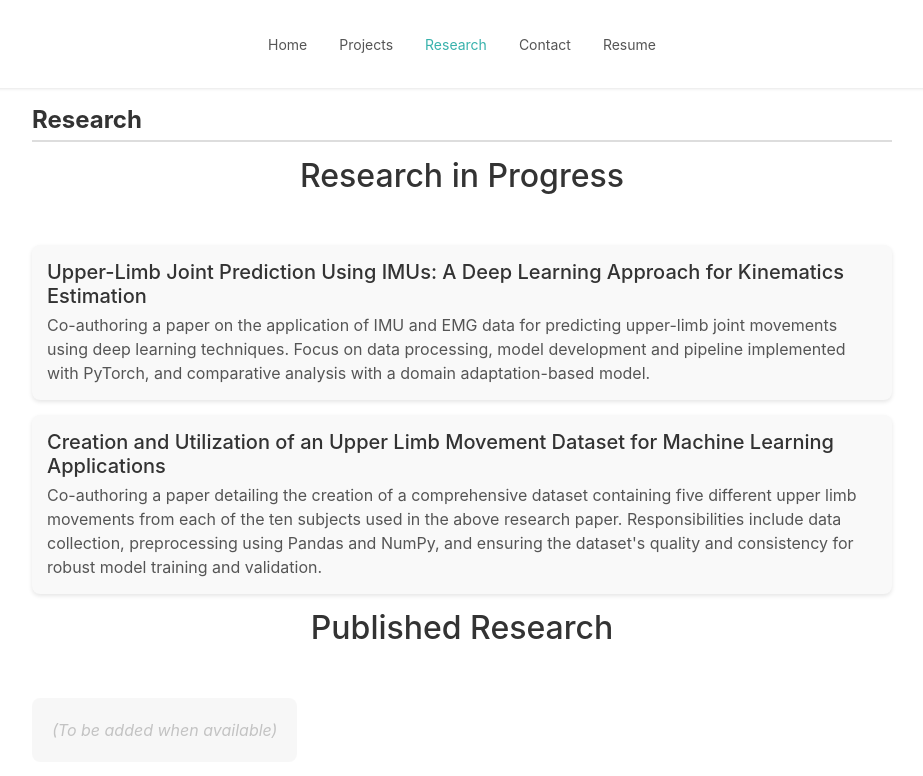
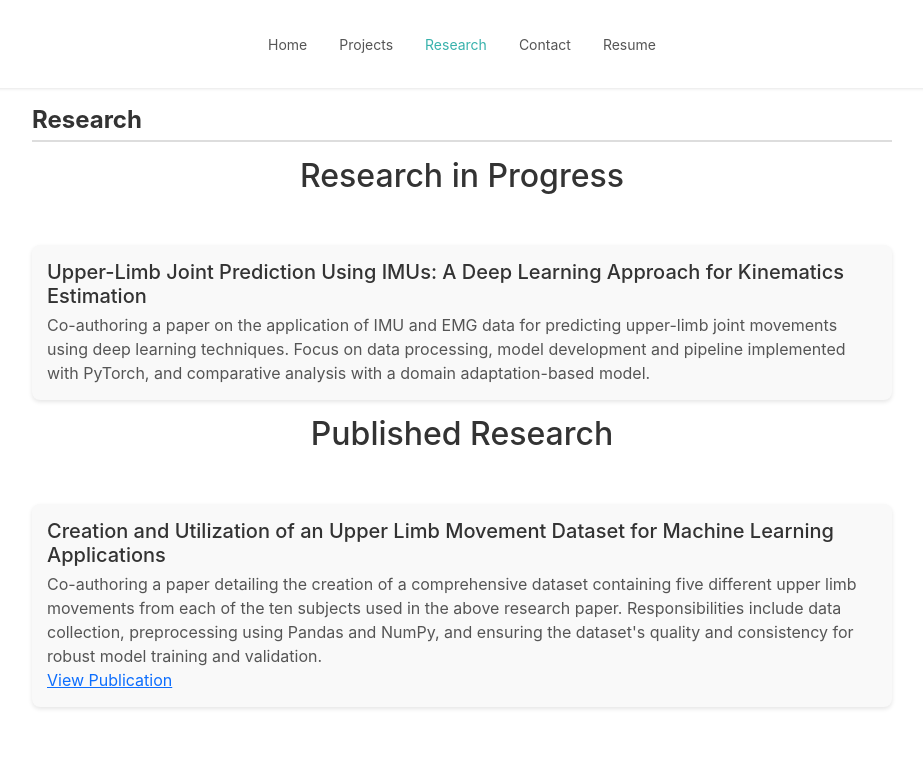
Before and after one commit to stevenc15/Personal_Portfolio, a React (Create React App) app: page / in a window 1280 px wide. Both pictures are taken after a click on the button "Research". Shown: the top 776 px of the page, without its empty margins (178-1101 px from the left). Built offline with nearby package versions, Linux system fonts and the light colour scheme; a web font is replaced by a local one.

Commit message:
Update Research.js

```diff
--- a/src/pages/Research.js
+++ b/src/pages/Research.js
@@ -5,10 +5,14 @@ const research = [
     {
         title: "Upper-Limb Joint Prediction Using IMUs: A Deep Learning Approach for Kinematics Estimation",
         description: "Co-authoring a paper on the application of IMU and EMG data for predicting upper-limb joint movements using deep learning techniques. Focus on data processing, model development and pipeline implemented with PyTorch, and comparative analysis with a domain adaptation-based model."
-    },
+    }
+];
+
+const research2 = [
     {
         title: "Creation and Utilization of an Upper Limb Movement Dataset for Machine Learning Applications",
-        description: "Co-authoring a paper detailing the creation of a comprehensive dataset containing five different upper limb movements from each of the ten subjects used in the above research paper. Responsibilities include data collection, preprocessing using Pandas and NumPy, and ensuring the dataset's quality and consistency for robust model training and validation."
+        description: "Co-authoring a paper detailing the creation of a comprehensive dataset containing five different upper limb movements from each of the ten subjects used in the above research paper. Responsibilities include data collection, preprocessing using Pandas and NumPy, and ensuring the dataset's quality and consistency for robust model training and validation.",
+        link: "https://www.techrxiv.org/doi/full/10.36227/techrxiv.174650748.85825277"
     }
 ];
 
@@ -31,7 +35,22 @@ const ResearchPage = () => {
 
             {/* published research */}
             <h2 className="section-title">Published Research</h2>
-            <p className="placeholder">(To be added when available)</p>
+            <div className="research-list">
+                {research2.map((item, index) => (
+                    <div key={index} className="research-item">
+                        <h3 className="research-item-title">{item.title}</h3>
+                        <p className="research-item-description">{item.description}</p>
+                        <a
+                          href={item.link}
+                          target="_blank"
+                          rel="noopener noreferrer"
+                          className="research-item-link"
+                        >
+                          View Publication
+                        </a>
+                    </div>
+                ))}
+            </div>
         </div>
     );
 };
```
